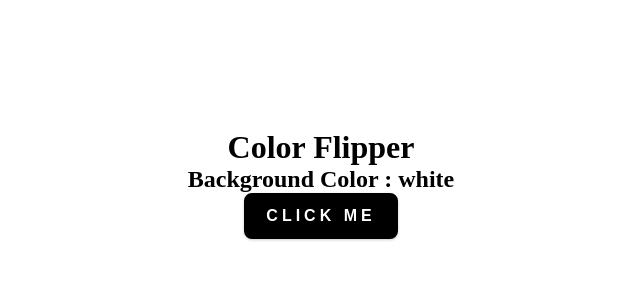
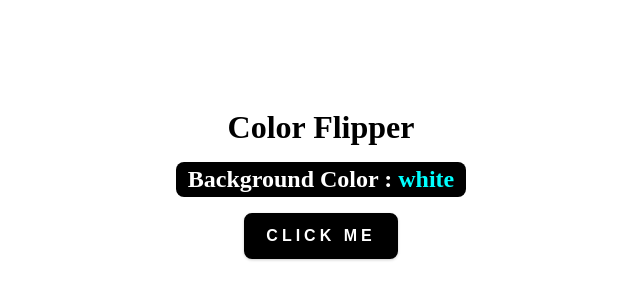
Before and after one commit to wilcologger/Color-flipper, a plain HTML site: page index.html in a window 1280 px wide. Shown: the part 192-492 px from the top of the page, without its empty margins (319-959 px from the left). Drawn offline with Linux system fonts and the light colour scheme.

```diff
--- a/style.css
+++ b/style.css
@@ -1,4 +1,6 @@
-*, ::after, ::before {
+*,
+::after,
+::before {
   margin: 0;
   padding: 0;
   box-sizing: border-box;
@@ -14,6 +16,23 @@ main {
   text-align: center;
 }
 
+h1 {
+  margin-bottom: 1rem;
+}
+
+h2 {
+  padding: 0.25rem 0.75rem;
+  margin-bottom: 1rem;
+  background-color: black;
+  color: white;
+  border-radius: 0.5rem;
+}
+
+.color {
+  display: inline-block;
+  color: aqua;
+}
+
 .btn {
   text-transform: uppercase;
   background: black;
@@ -22,7 +41,7 @@ main {
   letter-spacing: 0.25rem;
   display: inline-block;
   font-weight: 700;
-    transition: all 0.3s linear;;
+  transition: all 0.3s linear;
   font-size: 0.875rem;
   border: 2px solid black;
   cursor: pointer;
```
Also changed, not shown: color-flipper.png (added), 1 other file. Lines whose indentation alone changed are shown as unchanged.
